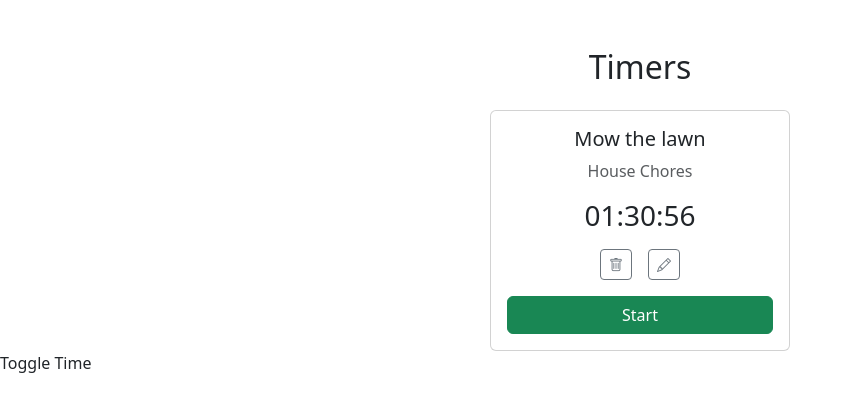
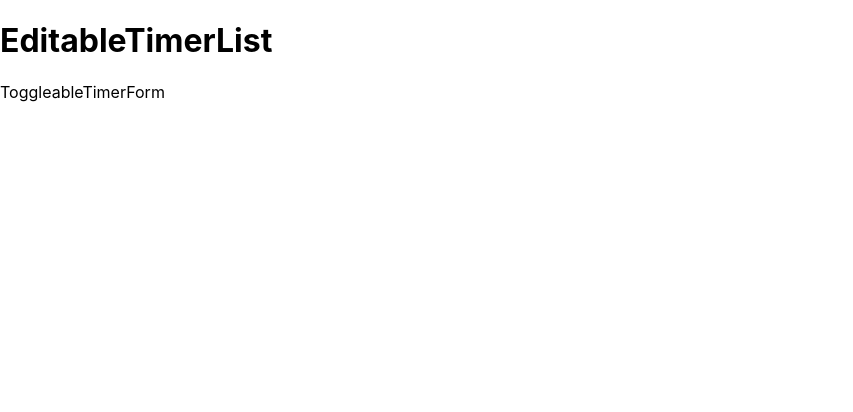
Before and after one commit to Pothe/mern-stack, a React (Create React App) app in the folder time_tracking_app/: page / in a window 1280 px wide. Shown: the top 412 px of the page, without its empty margins (0-853 px from the left). Built offline with nearby package versions, Linux system fonts and the light colour scheme.

Commit message:
change updated

```diff
--- a/time_tracking_app/src/App.js
+++ b/time_tracking_app/src/App.js
@@ -1,18 +1,12 @@
 import React from "react";
-import EditableTimeList from "./edittimetable/EditableTimerList";
-import 'bootstrap/dist/css/bootstrap.min.css';
+
 import 'bootstrap-icons/font/bootstrap-icons.css';
-import ToggleableTimerForm from "./ToggleableTimerForm";
+import TimersDashboard from "./TimersDashboard";
+
 class App extends React.Component{
   render(){
     return(
-      <>
-       <EditableTimeList/>
-
-         <ToggleableTimerForm
-          isOpen={true}/>
-      </>
-
+        <TimersDashboard/>
     )
   }
 }
--- /dev/null
+++ b/time_tracking_app/src/Components/EditableTimerList.js
@@ -0,0 +1,13 @@
+import React from "react";
+class EditableTimerList extends React.Component {
+
+    render() {
+        return (
+        <>
+          <h1>EditableTimerList</h1>
+        </>
+    );
+    }
+}
+
+export default EditableTimerList;
--- /dev/null
+++ b/time_tracking_app/src/Components/ToggleableTimerForm.js
@@ -0,0 +1,13 @@
+import React from "react";
+class ToggleableTimerForm extends React.Component {
+    state = {  }
+    render() {
+        return (
+            <>
+            ToggleableTimerForm
+            </>
+        );
+    }
+}
+
+export default ToggleableTimerForm;
--- /dev/null
+++ b/time_tracking_app/src/TimersDashboard.js
@@ -0,0 +1,18 @@
+import React from "react";
+import EditableTimerList from "./Components/EditableTimerList";
+import ToggleableTimerForm from "./Components/ToggleableTimerForm";
+class TimersDashboard extends React.Component {
+    state = {  }
+    render() {
+        return (
+        <>
+    <EditableTimerList/>
+    <ToggleableTimerForm
+    isOpent={true}
+    />
+
+        </>);
+    }
+}
+
+export default TimersDashboard;
--- a/time_tracking_app/src/edittimetable/EditableTimer.js
+++ /dev/null
@@ -1,27 +0,0 @@
-import React from "react";
-class EditableTimer extends React.Component{
-    render(){
-        return(
-            <>
-         <div className="card text-center mx-auto" style={{ maxWidth: "300px" }}>
-        <div className="card-body">
-          <h5 className="card-title">Mow the lawn</h5>
-          <p className="text-muted">House Chores</p>
-          <h3 className="my-3">01:30:56</h3>
-          <div className="d-flex justify-content-center gap-3 mb-3">
-            <button className="btn btn-outline-secondary btn-sm" title="Delete">
-              <i className="bi bi-trash"></i>
-            </button>
-            <button className="btn btn-outline-secondary btn-sm" title="Edit">
-              <i className="bi bi-pencil"></i>
-            </button>
-          </div>
-          <button className="btn btn-success w-100">Start</button>
-        </div>
-          </div>
-            </>
-        )
-    }
-}
-
-export default EditableTimer;
--- a/time_tracking_app/src/edittimetable/EditableTimerList.js
+++ /dev/null
@@ -1,16 +0,0 @@
-import React from "react";
-import EditableTimer from "./EditableTimer";
-class EditableTimeList extends React.Component{
-    render(){
-        return(
-            <>
-             <div className="container mt-5">
-            <h2 className="text-center mb-4">Timers</h2>
-               <EditableTimer/>
-              </div>
-            </>
-        )
-    }
-}
-
-export default EditableTimeList;
```
